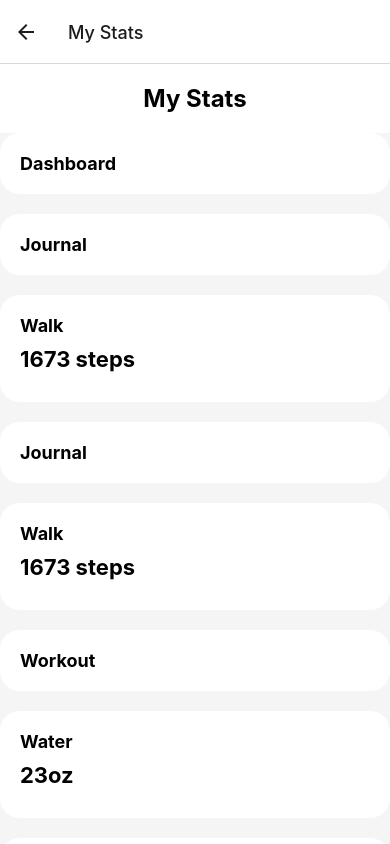
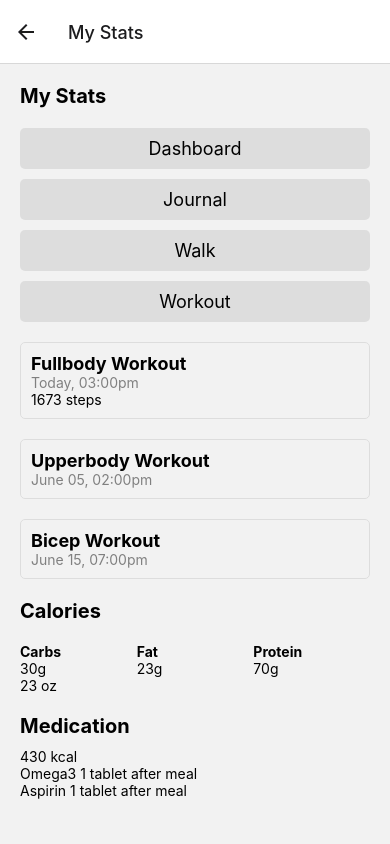
Before and after one commit to paramdesai321/COMP-380-Project, a React Native app: screen /MyStats in a window 390 px wide. Shown: the top 844 px of the page. Built offline with nearby package versions, Linux system fonts and the light colour scheme.

Commit message:
Update MyStats.js

```diff
--- a/components/MyStats.js
+++ b/components/MyStats.js
@@ -1,81 +1,122 @@
 import React from 'react';
-import { ScrollView, View, TouchableOpacity, StyleSheet, Text, Image } from 'react-native';
-import { FontAwesomeIcon } from '@fortawesome/react-native-fontawesome';
-import { faPlus, faCheck } from '@fortawesome/free-solid-svg-icons';
+import { ScrollView, View, Text, TouchableOpacity, StyleSheet } from 'react-native';
 
-const MyStats = () => {
+const MyStatsPage = () => {
   return (
     <ScrollView style={styles.container}>
-            <View style={styles.header}>
-                <Text style={styles.headerText}>My Stats</Text>
+      <Text style={styles.sectionTitle}>My Stats</Text>
+
+      <TouchableOpacity style={styles.button}>
+        <Text style={styles.buttonText}>Dashboard</Text>
+      </TouchableOpacity>
+
+      <TouchableOpacity style={styles.button}>
+        <Text style={styles.buttonText}>Journal</Text>
+      </TouchableOpacity>
+
+      <TouchableOpacity style={styles.button}>
+        <Text style={styles.buttonText}>Walk</Text>
+      </TouchableOpacity>
+
+      <TouchableOpacity style={styles.button}>
+        <Text style={styles.buttonText}>Workout</Text>
+      </TouchableOpacity>
+
+      <TouchableOpacity style={styles.workout}>
+        <Text style={styles.workoutTitle}>Fullbody Workout</Text>
+        <Text style={styles.workoutSubtitle}>Today, 03:00pm</Text>
+        <Text>1673 steps</Text>
+      </TouchableOpacity>
+
+      <View style={styles.workout}>
+        <Text style={styles.workoutTitle}>Upperbody Workout</Text>
+        <Text style={styles.workoutSubtitle}>June 05, 02:00pm</Text>
       </View>
-            <View style={styles.card}>
-                <Text style={styles.cardTitle}>Dashboard</Text>
-                {/* Add dashboard content here */}
+
+      <View style={styles.workout}>
+        <Text style={styles.workoutTitle}>Bicep Workout</Text>
+        <Text style={styles.workoutSubtitle}>June 15, 07:00pm</Text>
       </View>
-            <View style={styles.card}>
-                <Text style={styles.cardTitle}>Journal</Text>
-                {/* Add journal content here */}
+
+      <View style={styles.section}>
+        <Text style={styles.sectionTitle}>Calories</Text>
+        <View style={styles.row}>
+          <View style={styles.column}>
+            <Text style={styles.columnTitle}>Carbs</Text>
+            <Text>30g</Text>
           </View>
-            <View style={styles.card}>
-                <Text style={styles.cardTitle}>Walk</Text>
-                <Text style={styles.cardValue}>1673 steps</Text>
+          <View style={styles.column}>
+            <Text style={styles.columnTitle}>Fat</Text>
+            <Text>23g</Text>
           </View>
-<View style={styles.card}>
-                <Text style={styles.cardTitle}>Journal</Text>
-                {/* Add journal content here */}
+          <View style={styles.column}>
+            <Text style={styles.columnTitle}>Protein</Text>
+            <Text>70g</Text>
           </View>
-            <View style={styles.card}>
-                <Text style={styles.cardTitle}>Walk</Text>
-                <Text style={styles.cardValue}>1673 steps</Text>
         </View>
-            <View style={styles.card}>
-                <Text style={styles.cardTitle}>Workout</Text>
-                {/* Add workout content here */}
+        <Text>23 oz</Text>
       </View>
-            <View style={styles.card}>
-                <Text style={styles.cardTitle}>Water</Text>
-                <Text style={styles.cardValue}>23oz</Text>
+
+      <View style={styles.section}>
+        <Text style={styles.sectionTitle}>Medication</Text>
+        <Text>430 kcal</Text>
+        <Text>Omega3 1 tablet after meal</Text>
+        <Text>Aspirin 1 tablet after meal</Text>
       </View>
-            <View style={styles.card}>
-                <Text style={styles.cardTitle}>Calories</Text>
-                <Text style={styles.cardValue}>430 kcal</Text>
-            </View>
-            <View style={styles.card}>
-                <Text style={styles.cardTitle}>Medication</Text>
-                {/* Add medication content here */}
-            </View>
+
     </ScrollView>
   );
 };
+
 const styles = StyleSheet.create({
   container: {
     flex: 1,
-        backgroundColor: '#f5f5f5',
+    padding: 20,
   },
-    header: {
-        backgroundColor: '#fff',
-        paddingVertical: 20,
-        alignItems: 'center',
+  section: {
+    marginTop: 20,
   },
-    headerText: {
-        fontSize: 24,
+  sectionTitle: {
+    fontSize: 20,
     fontWeight: 'bold',
+    marginBottom: 10,
   },
-    card: {
-        padding: 20,
-        backgroundColor: '#fff',
-        borderRadius: 20,
-        marginBottom: 20,
+  button: {
+    backgroundColor: '#DDDDDD',
+    padding: 10,
+    borderRadius: 5,
+    marginTop: 10,
   },
-    cardTitle: {
+  buttonText: {
+    fontSize: 18,
+    textAlign: 'center',
+  },
+  workout: {
+    marginTop: 20,
+    borderWidth: 1,
+    borderColor: '#DDDDDD',
+    padding: 10,
+    borderRadius: 5,
+  },
+  workoutTitle: {
     fontSize: 18,
     fontWeight: 'bold',
   },
-    cardValue: {
-        fontSize: 22,
+  workoutSubtitle: {
+    fontSize: 14,
+    color: 'gray',
+  },
+  row: {
+    flexDirection: 'row',
+    justifyContent: 'space-between',
+    marginTop: 10,
+  },
+  column: {
+    flex: 1,
+  },
+  columnTitle: {
     fontWeight: 'bold',
-        marginVertical: 10,
   },
 });
-export default MyStats;
+
+export default MyStatsPage;
```
Lines whose indentation alone changed are shown as unchanged.
